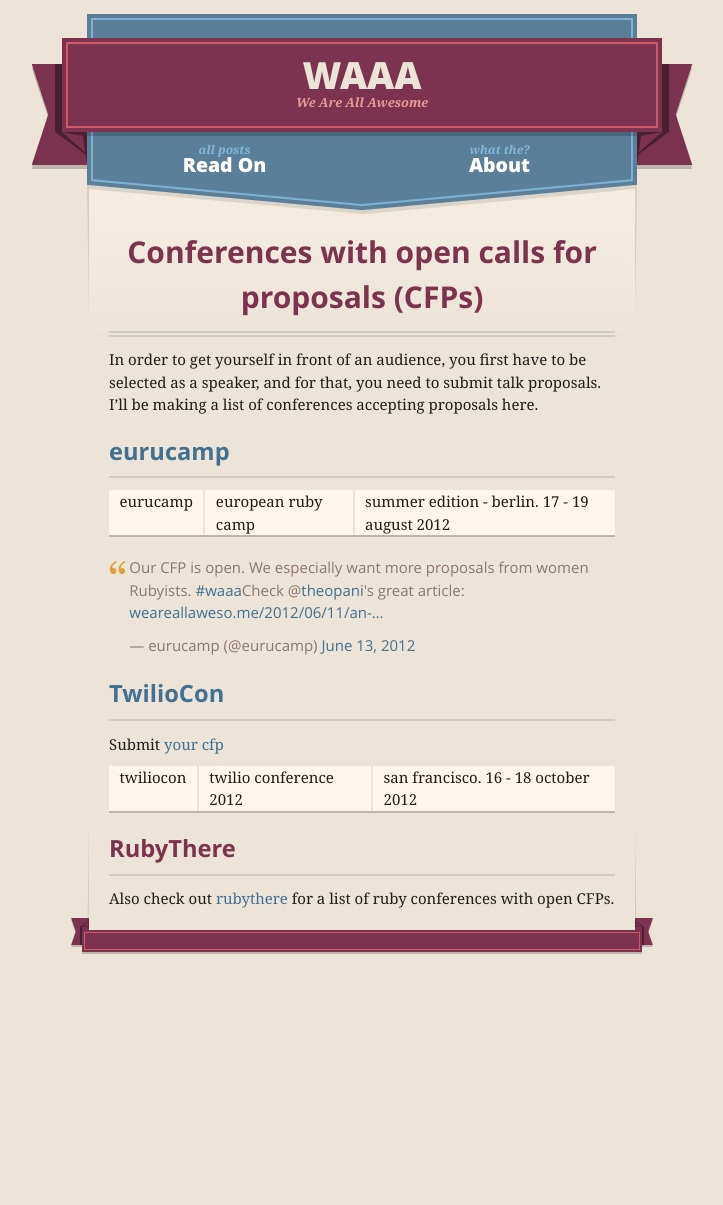
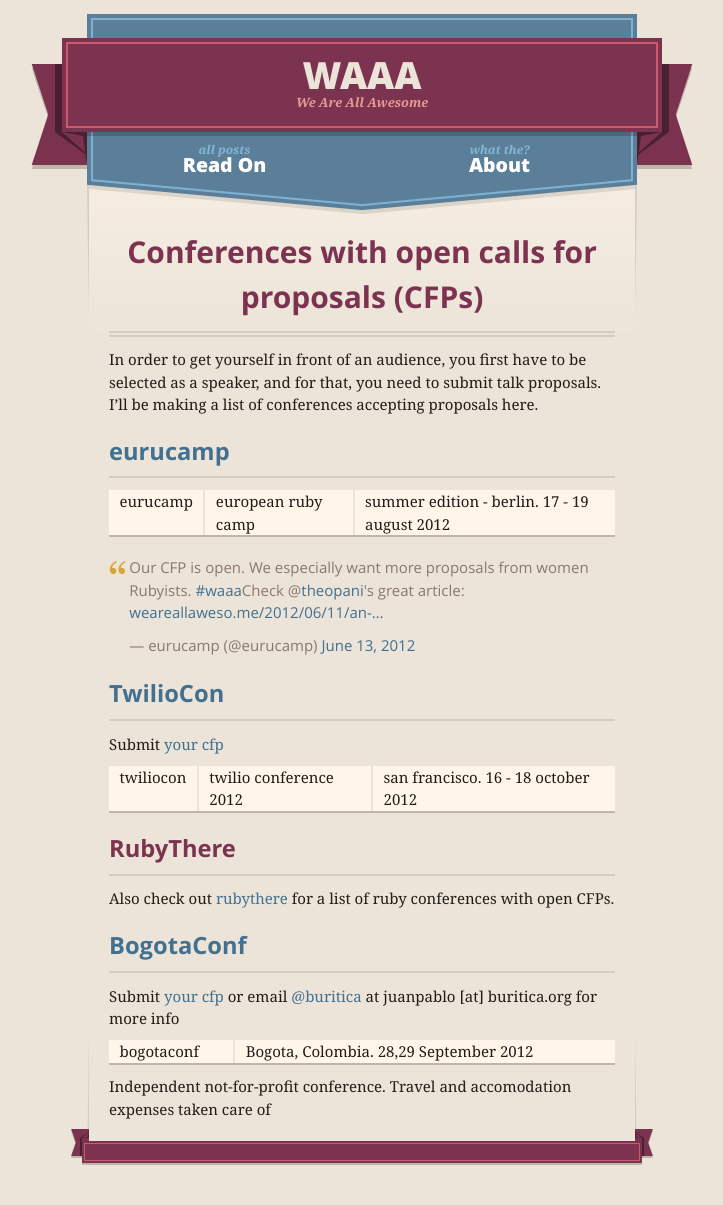
Before and after one commit to janl/waaa, a Jekyll site: the page built from _posts/2012-06-13-conferences-with-open-cfps.md, in a window 1280 px wide. Shown: the whole page, without its empty margins (278-1001 px from the left). Built offline with Jekyll 4.4.1, drawn with Linux system fonts in a browser that asks for light colours; nearby versions of some CDN libraries; comment, search, counter and statistics services are not loaded; before the commit the page ends 994 px from its top, so only the background shows below that.

Commit message:
added bogotaconf

```diff
--- a/_posts/2012-06-13-conferences-with-open-cfps.md
+++ b/_posts/2012-06-13-conferences-with-open-cfps.md
@@ -28,3 +28,11 @@
 ## RubyThere
 
 Also check out [rubythere](http://rubythere.com/events/to/speak) for a list of ruby conferences with open CFPs.
+
+## [BogotaConf](http://bogotaconf.co)
+
+Submit [your cfp](http://bogotaconf.co/callforproposals.html) or email [@buritica](http://twitter.com/buritica) at juanpablo [at] buritica.org for more info
+
+bogotaconf | Bogota, Colombia. 28,29 September 2012
+
+Independent not-for-profit conference. Travel and accomodation expenses taken care of
```
